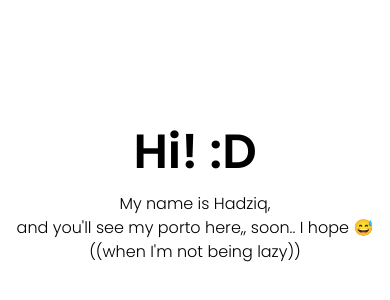
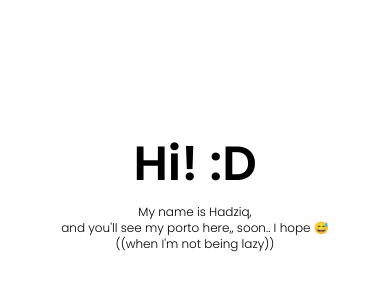
Before and after one commit to mhadziqrazin/hadziqrazin, a SvelteKit app: page / in a window 390 px wide. Shown: the part 226-526 px from the top of the page. Built offline with nearby package versions, Linux system fonts and the light colour scheme.

Commit message:
feat: responsive font size

```diff
--- a/src/routes/+page.svelte
+++ b/src/routes/+page.svelte
@@ -1,6 +1,6 @@
 <div class="h-screen flex flex-col gap-4 items-center justify-center">
   <h1 class="text-5xl font-semibold">Hi! :D</h1>
-  <h3 class="text-center font-light">My name is Hadziq,<br>
+  <h3 class="text-xs sm:text-base text-center font-light">My name is Hadziq,<br>
     and you'll see my porto here,, soon.. I hope 😅<br>
     ((when I'm not being lazy))
   </h3>
```
